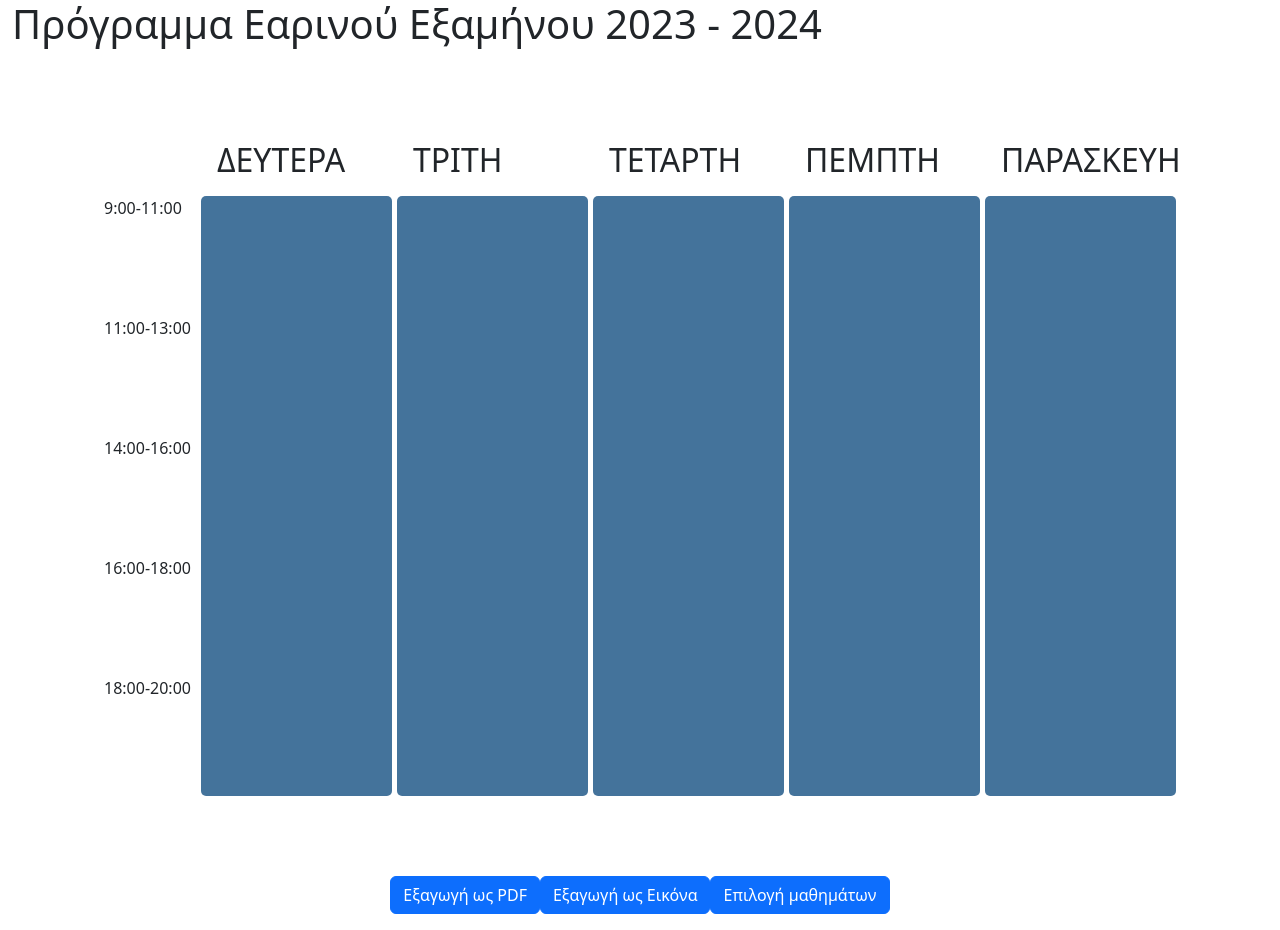
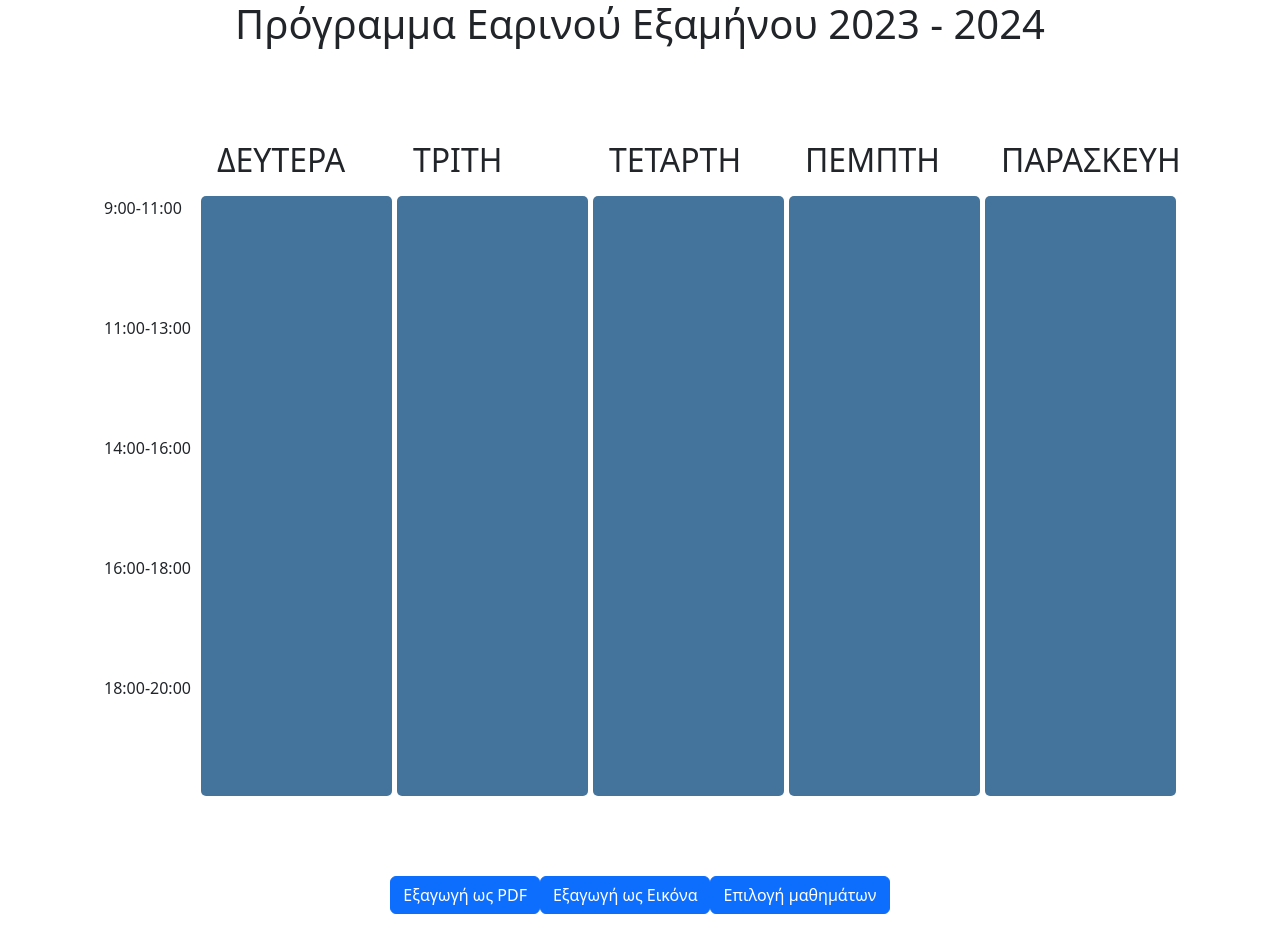
Before and after one commit to Sotos2013/iee_ihu_semester_program, a website: page src/index.html in a window 1280 px wide. Drawn offline with nearby package versions, Linux system fonts and the light colour scheme; no server answers.

Commit message:
αλλαγες

```diff
--- a/src/index.html
+++ b/src/index.html
@@ -28,12 +28,12 @@
 
         // Αποστολή του αιτήματος
         xhttp.send();
-    </script>
+    </script><center>
     <div class="container-fluid">
         <div class="row justify-content-center">
             <h1 id="academicYearAndSemester"></h1>
         </div>
-    </div>
+    </div></center>
     <script>
         academic();
     </script>
```
Also changed, not shown: src/script.js (+0 -19 lines).
